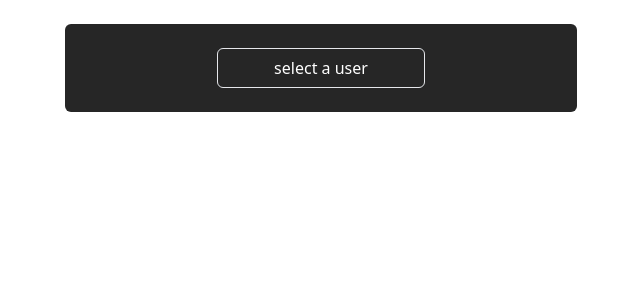
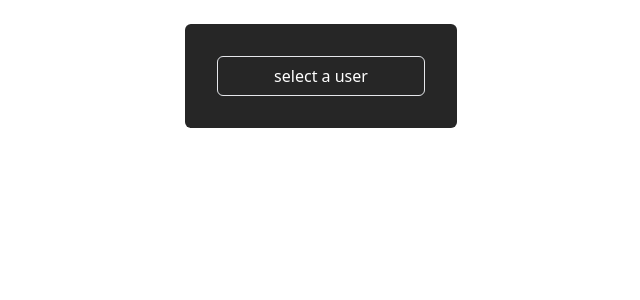
Before and after one commit to blazingh/users-and-todos, a React (Create React App) app: page / in a window 1280 px wide. Shown: the top 300 px of the page, without its empty margins (319-959 px from the left). Built offline with nearby package versions, Linux system fonts and the light colour scheme.

Commit message:
movile style fixes

```diff
--- a/src/App.js
+++ b/src/App.js
@@ -24,7 +24,7 @@ function App() {
 	};
 
 	return (
-		<div className="flex flex-col justify-center items-center">
+		<div className="flex flex-col justify-center items-center px-3">
 			<Formik initialValues={initialValues} onSubmit={onSubmit}>
 				{({ values, setFieldValue }) => {
 					return (
--- a/src/components/FormikSelect.js
+++ b/src/components/FormikSelect.js
@@ -8,7 +8,7 @@ const FormikSelect = ({ name, options, noSelection, ...rest }) => {
 				id={name}
 				name={name}
 				{...rest}
-				className=" bg-transparent w-52 h-10 border rounded-md mx-2 appearance-none"
+				className=" bg-transparent w-52 h-10 border rounded-md m-2 appearance-none"
 			>
 				{noSelection && (
 					<option
--- a/src/index.css
+++ b/src/index.css
@@ -3,5 +3,5 @@
 @tailwind utilities;
 
 .main-container {
-	@apply text-white bg-dark p-6 rounded-md w-screen max-w-lg my-6 flex flex-wrap justify-around;
+	@apply text-white bg-dark p-6 rounded-md w-full my-6 flex flex-wrap justify-around;
 }
```
Also changed, not shown: 1 other file (tests, documents, lock files or other folders).
